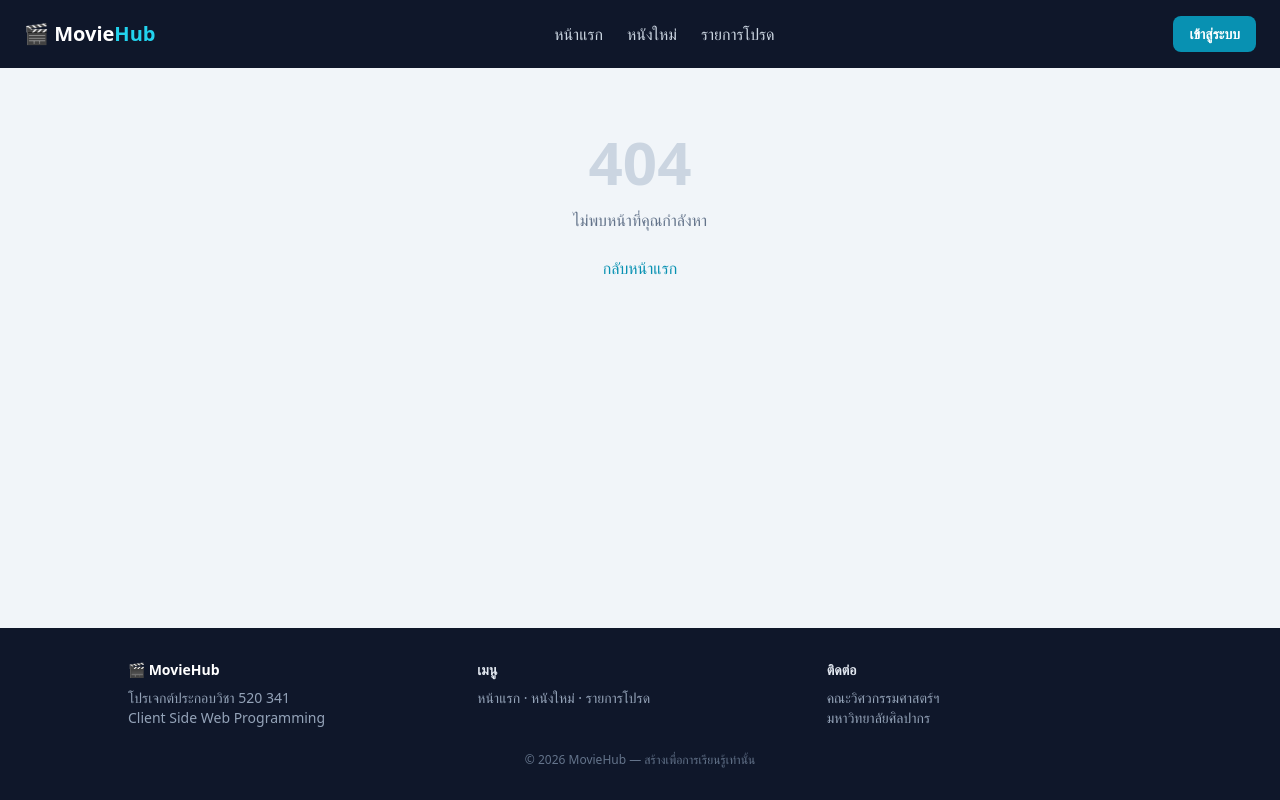
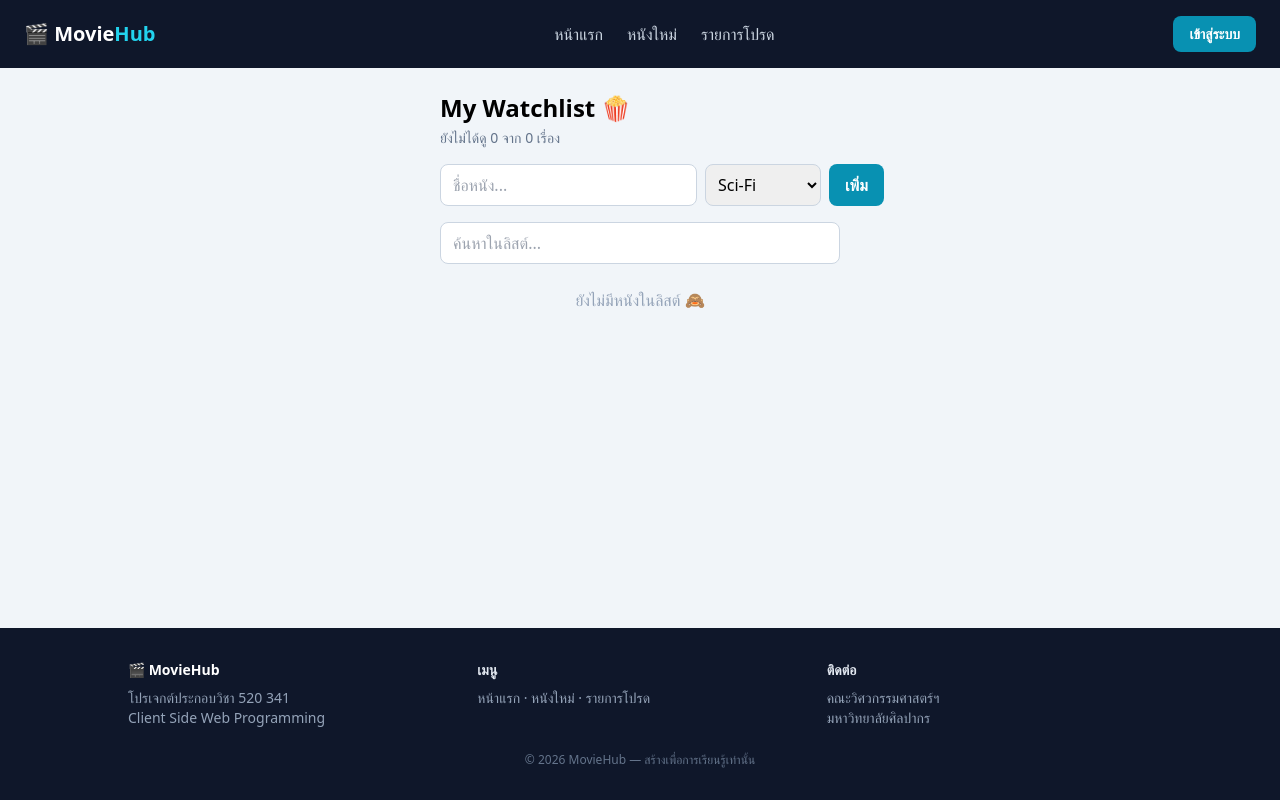
Before and after one commit to 670710324/react-week4, a React (Create React App) app in the folder my-app/: page /watchlist in a window 1280 px wide. Built offline with nearby package versions, Linux system fonts and the light colour scheme.

Commit message:
add watchlist route and navigation

```diff
--- a/my-app/src/App.js
+++ b/my-app/src/App.js
@@ -7,6 +7,7 @@ import Movies from './Pages/Movies';
 import MovieDetail from './Pages/MovieDetail';
 import About from './Pages/About';
 import NotFound from './Pages/NotFound';
+import Watchlist from './Pages/Watchlist';
 
 function App() {
   return (
@@ -20,6 +21,7 @@ function App() {
           <Route path="/" element={<Home />} />
           <Route path="/movies" element={<Movies />} />
           <Route path="/movies/:id" element={<MovieDetail />} />
+          <Route path="/watchlist" element={<Watchlist />} />
           <Route path="/about" element={<About />} />
           <Route path="*" element={<NotFound />} />
         </Routes>
--- a/my-app/src/Component/Navbar.jsx
+++ b/my-app/src/Component/Navbar.jsx
@@ -7,7 +7,7 @@ function Navbar() {
       <div className="hidden gap-6 text-slate-300 md:flex">
         <a href="/" className="hover:text-cyan-400 transition">หน้าแรก</a>
          <a href="/movies" className="hover:text-cyan-400 transition">หนังใหม่</a>
-          <a href="/about" className="hover:text-cyan-400 transition">รายการโปรด</a>
+          <a href="/watchlist" className="hover:text-cyan-400 transition">รายการโปรด</a>
       </div>
       <button className="rounded-lg bg-cyan-600 px-4 py-2 text-sm font-semibold
                          text-white hover:bg-cyan-700 transition">
--- /dev/null
+++ b/my-app/src/Pages/Watchlist.jsx
@@ -0,0 +1,102 @@
+import { useState } from 'react';
+
+const GENRES = ['Sci-Fi', 'Animation', 'Thriller', 'Drama', 'Comedy'];
+
+// ลูก: ช่องค้นหา (controlled จากแม่)
+function SearchBox({ query, onQueryChange }) {
+  return (
+    <input value={query} onChange={(e) => onQueryChange(e.target.value)}
+           placeholder="ค้นหาในลิสต์..."
+           className="w-full rounded-lg border border-slate-300 px-3 py-2" />
+  );
+}
+
+// ลูก: หนึ่งแถวในลิสต์
+function WatchItem({ movie, onToggle, onDelete }) {
+  return (
+    <li className="flex items-center justify-between rounded-lg bg-slate-50 px-4 py-2">
+      <label className="flex items-center gap-3">
+        <input type="checkbox" checked={movie.watched}
+               onChange={() => onToggle(movie.id)} />
+        <span className={movie.watched ? 'line-through text-slate-400' : ''}>
+          {movie.title} <span className="text-xs text-slate-400">{movie.genre}</span>
+        </span>
+      </label>
+      <button onClick={() => onDelete(movie.id)}
+              className="text-sm text-red-500 hover:text-red-700">ลบ</button>
+    </li>
+  );
+}
+
+// แม่: เจ้าของ state ทั้งหมดของหน้านี้
+function Watchlist() {
+  const [title, setTitle] = useState('');
+  const [genre, setGenre] = useState('Sci-Fi');
+  const [query, setQuery] = useState('');
+  const [list, setList] = useState([]);
+
+  function handleSubmit(e) {
+    e.preventDefault();
+    if (title.trim() === '') return;
+    const newMovie = { id: Date.now(), title: title.trim(), genre, watched: false };
+    setList([...list, newMovie]);              // เพิ่ม: array ก้อนใหม่
+    setTitle('');                              // เคลียร์ช่องกรอก
+  }
+
+  function handleToggle(id) {
+    setList(list.map(m =>                      // แก้: map + spread
+      m.id === id ? { ...m, watched: !m.watched } : m
+    ));
+  }
+
+  function handleDelete(id) {
+    setList(list.filter(m => m.id !== id));    // ลบ: filter
+  }
+
+  // ค่าที่คำนวณจาก state ไม่ต้องเป็น state
+  const shown = list.filter(m =>
+    m.title.toLowerCase().includes(query.toLowerCase())
+  );
+  const remaining = list.filter(m => !m.watched).length;
+
+  return (
+    <div className="mx-auto max-w-md p-6">
+      <h1 className="mb-1 text-2xl font-bold">My Watchlist 🍿</h1>
+      <p className="mb-4 text-sm text-slate-500">
+        ยังไม่ได้ดู {remaining} จาก {list.length} เรื่อง
+      </p>
+
+      <form onSubmit={handleSubmit} className="flex gap-2">
+        <input value={title} onChange={(e) => setTitle(e.target.value)}
+               placeholder="ชื่อหนัง..."
+               className="flex-1 rounded-lg border border-slate-300 px-3 py-2" />
+        <select value={genre} onChange={(e) => setGenre(e.target.value)}
+                className="rounded-lg border border-slate-300 px-2">
+          {GENRES.map(g => <option key={g} value={g}>{g}</option>)}
+        </select>
+        <button type="submit"
+                className="rounded-lg bg-cyan-600 px-4 py-2 font-semibold
+                           text-white hover:bg-cyan-700 transition">
+          เพิ่ม
+        </button>
+      </form>
+
+      <div className="mt-4">
+        <SearchBox query={query} onQueryChange={setQuery} />
+      </div>
+
+      {list.length === 0 && (
+        <p className="mt-6 text-center text-slate-400">ยังไม่มีหนังในลิสต์ 🙈</p>
+      )}
+
+      <ul className="mt-4 space-y-2">
+        {shown.map(m => (
+          <WatchItem key={m.id} movie={m}
+                     onToggle={handleToggle} onDelete={handleDelete} />
+        ))}
+      </ul>
+    </div>
+  );
+}
+
+export default Watchlist;
```
